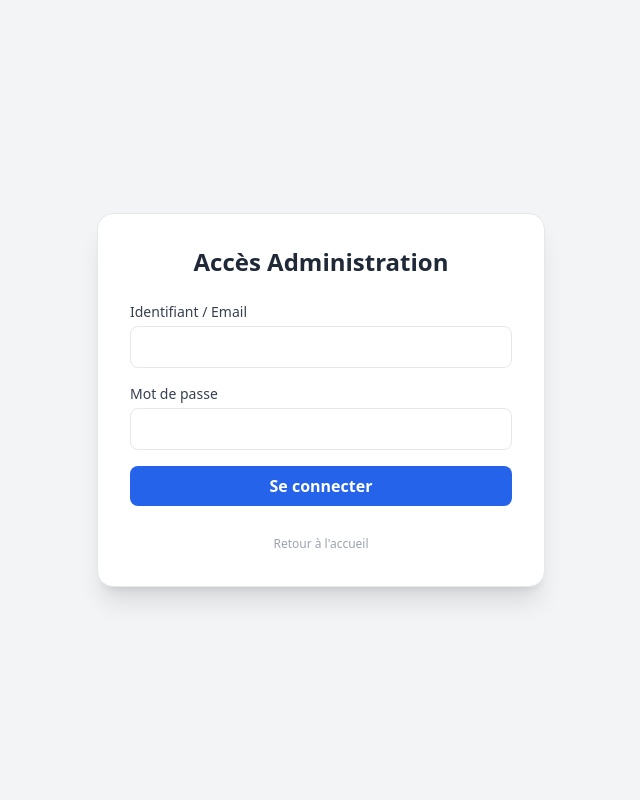
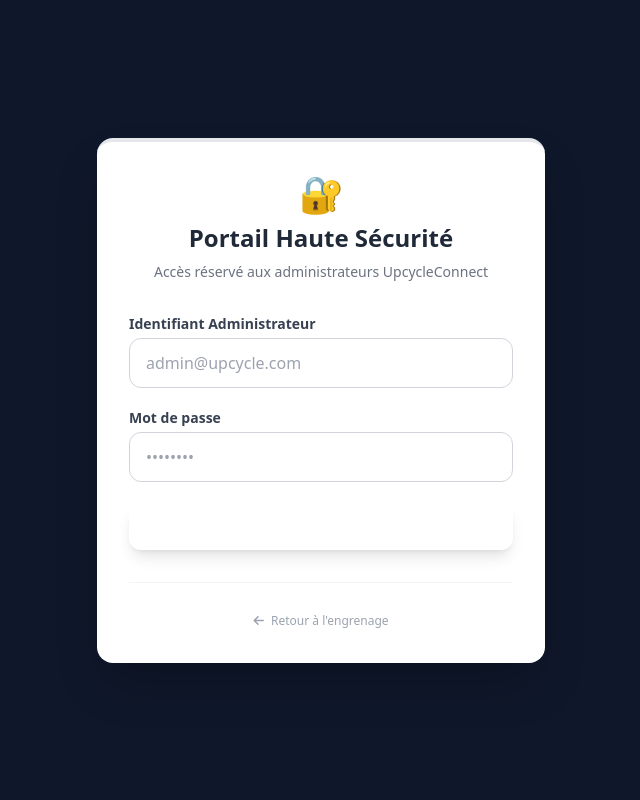
Before and after one commit to jaydeeftk/UpcycleConnect, a PHP site: page /UpcycleConnect-PA2526/frontend/public/admin-portal-access in a window 1280 px wide. Shown: the whole page, without its empty margins (319-959 px from the left). Run offline with PHP 8.4, Linux system fonts and the light colour scheme; some libraries are stand-ins or nearby versions.

Commit message:
fix problems

```diff
--- a/frontend/app/controllers/front/AuthController.php
+++ b/frontend/app/controllers/front/AuthController.php
@@ -34,6 +34,7 @@ class AuthController
 
             if (isset($result['data'])) {
                 $_SESSION['user'] = $result['data'];
+                $_SESSION['token'] = $result['data']['token'] ?? null;
                 redirect('/UpcycleConnect-PA2526/frontend/public/');
             }
 
@@ -94,10 +95,34 @@ class AuthController
     }
 
     public function showAdminGate() {
-    return view('auth.admin_login', ['layout' => 'blank', 'title' => 'Portail Admin']);
+        return view('auth.admin_login', [
+            'layout' => 'blank',
+            'title' => 'Accès Restreint - Admin',
+            'error' => $_GET['error'] ?? null
+        ]);
+    }
+
+    public function adminLogin() {
+        $email = $_POST['email'] ?? '';
+        $password = $_POST['password'] ?? '';
+
+        try {
+            $result = $this->api->post('/auth/login', [
+                'email' => $email,
+                'mot_de_passe' => $password
+            ]);
+
+            if (isset($result['data']) && ($result['data']['role'] === 'admin' || $result['data']['role'] === 'superadmin')) {
+                $_SESSION['user'] = $result['data'];
+                $_SESSION['token'] = $result['data']['token'] ?? null;
+
+                redirect('/UpcycleConnect-PA2526/frontend/public/admin/dashboard');
+            } else {
+                redirect('/UpcycleConnect-PA2526/frontend/public/admin-portal-access?error=Privilèges insuffisants');
+            }
+
+        } catch (\Exception $e) {
+            redirect('/UpcycleConnect-PA2526/frontend/public/admin-portal-access?error=Identifiants invalides');
+        }
+    }
 }
-
-public function adminLogin() {
-    redirect('/UpcycleConnect-PA2526/frontend/public/admin/dashboard');
-}
-}
--- a/frontend/ressources/views/auth/admin_login.php
+++ b/frontend/ressources/views/auth/admin_login.php
@@ -1,25 +1,33 @@
-<div class="flex items-center justify-center min-h-screen bg-gray-100">
-    <div class="p-8 bg-white rounded-2xl shadow-xl w-full max-w-md border border-gray-200">
-        <h2 class="text-2xl font-bold text-center text-gray-800 mb-6">Accès Administration</h2>
+<div class="flex items-center justify-center min-h-screen bg-slate-900">
+    <div class="p-8 bg-white rounded-2xl shadow-2xl w-full max-w-md border-t-4 border-primary">
+        <div class="text-center mb-8">
+            <div class="text-4xl mb-2">🔐</div>
+            <h2 class="text-2xl font-bold text-gray-800">Portail Haute Sécurité</h2>
+            <p class="text-sm text-gray-500 mt-2">Accès réservé aux administrateurs UpcycleConnect</p>
+        </div>
 
-        <form action="/UpcycleConnect-PA2526/frontend/public/admin-portal-access" method="POST" class="space-y-4">
+        <form action="/UpcycleConnect-PA2526/frontend/public/admin-portal-access" method="POST" class="space-y-5">
             <div>
-                <label class="block text-sm font-medium text-gray-700">Identifiant / Email</label>
-                <input type="text" name="email" class="mt-1 block w-full px-4 py-2 border rounded-lg focus:ring-blue-500 focus:border-blue-500" required>
+                <label class="block text-sm font-semibold text-gray-700">Identifiant Administrateur</label>
+                <input type="email" name="email" placeholder="admin@upcycle.com"
+                       class="mt-1 block w-full px-4 py-3 border border-gray-300 rounded-xl focus:ring-2 focus:ring-primary focus:border-transparent outline-none transition-all" required>
             </div>
 
             <div>
-                <label class="block text-sm font-medium text-gray-700">Mot de passe</label>
-                <input type="password" name="password" class="mt-1 block w-full px-4 py-2 border rounded-lg focus:ring-blue-500 focus:border-blue-500" required>
+                <label class="block text-sm font-semibold text-gray-700">Mot de passe</label>
+                <input type="password" name="password" placeholder="••••••••"
+                       class="mt-1 block w-full px-4 py-3 border border-gray-300 rounded-xl focus:ring-2 focus:ring-primary focus:border-transparent outline-none transition-all" required>
             </div>
 
-            <button type="submit" class="w-full bg-blue-600 text-white py-2 rounded-lg font-semibold hover:bg-blue-700 transition">
-                Se connecter
+            <button type="submit" class="w-full bg-primary hover:bg-primary-focus text-white font-bold py-3 rounded-xl shadow-lg transform active:scale-95 transition-all">
+                Démarrer la session
             </button>
         </form>
 
-        <div class="mt-6 text-center">
-            <a href="/UpcycleConnect-PA2526/frontend/public/" class="text-xs text-gray-400 hover:underline">Retour à l'accueil</a>
+        <div class="mt-8 pt-6 border-t border-gray-100 text-center">
+            <a href="/UpcycleConnect-PA2526/frontend/public/" class="text-xs text-gray-400 hover:text-gray-600 transition-colors">
+                <i class="fa-solid fa-arrow-left mr-1"></i> Retour à l'engrenage
+            </a>
         </div>
     </div>
 </div>
```
